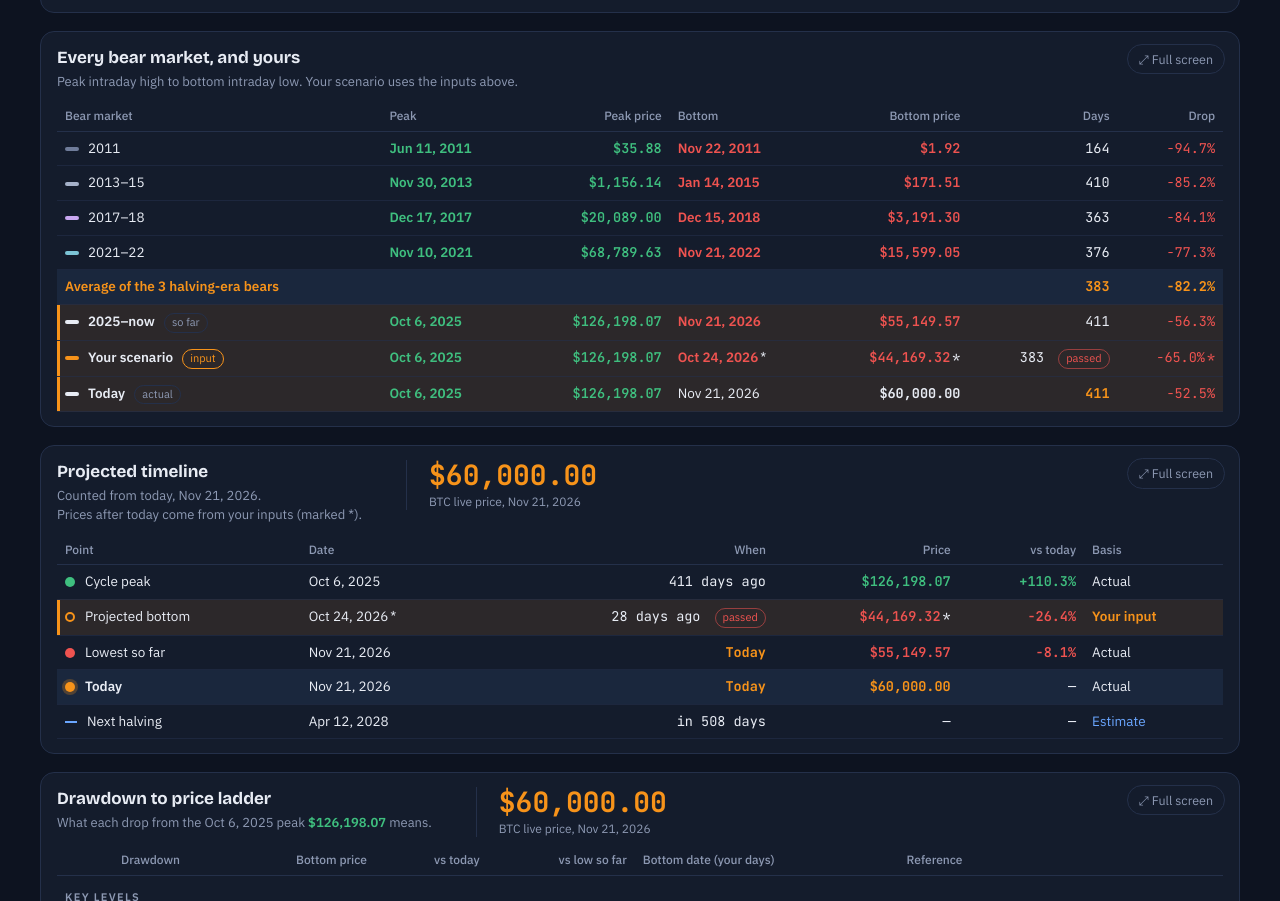
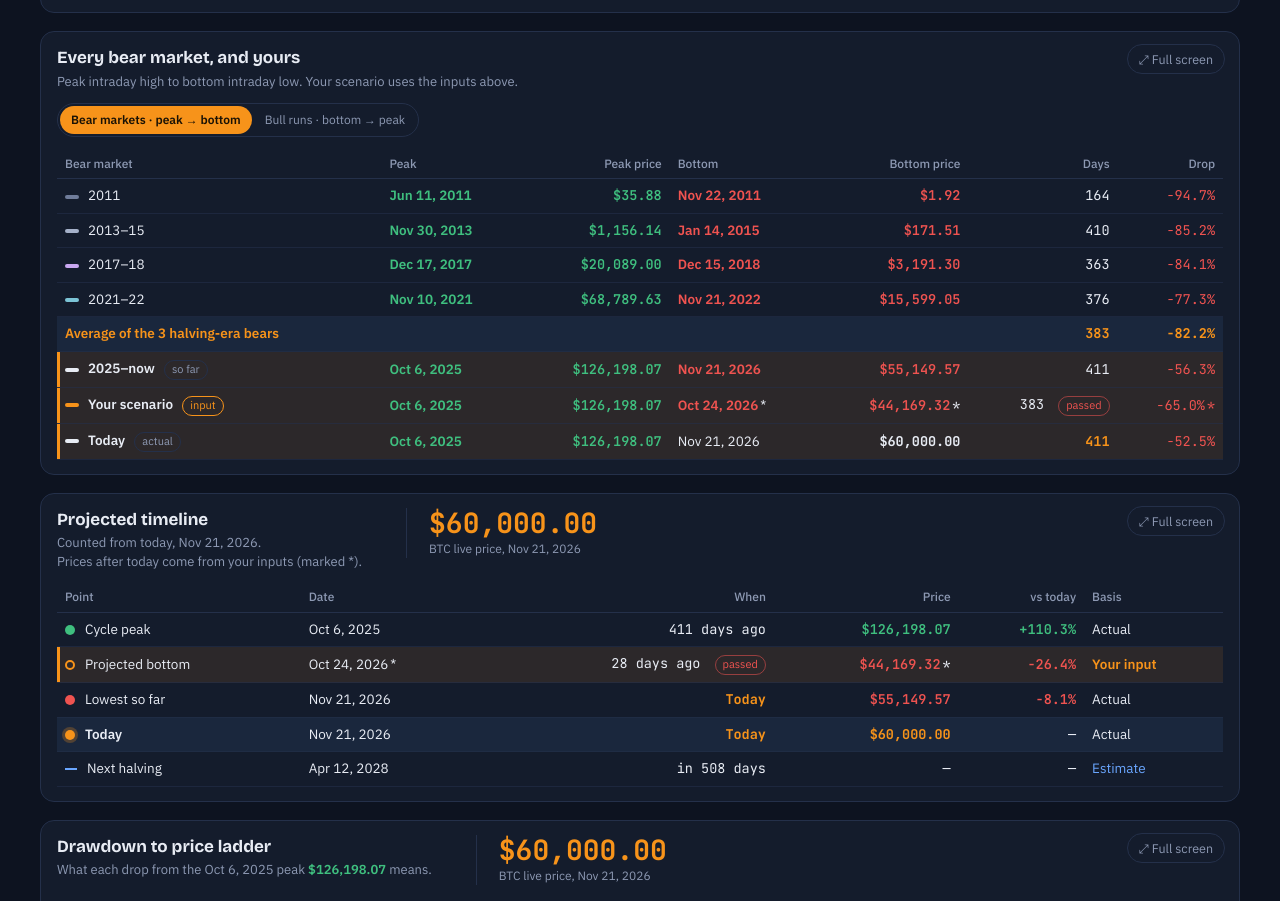
Before and after one commit to Evergreen-Digital-Labs/BTC, a plain HTML site: page index.html in a window 1280 px wide. Shown: the part 1891-2792 px from the top of the page. Drawn offline with nearby package versions, Linux system fonts and the light colour scheme.

Commit message:
Add 'Bull runs · bottom → peak' view to the bear-market table
Co-Authored-By: Claude Opus 5.5 <noreply@anthropic.com>
Claude-Session: https://claude.ai/code/session_01J4MFcYBN4kWDQJo1EHcUDy

```diff
--- a/index.html
+++ b/index.html
@@ -97,6 +97,8 @@ tr.lnow td:first-child{box-shadow:inset 3px 0 0 rgba(106,166,255,.6)}
 tr.nowa td:first-child{box-shadow:inset 3px 0 0 var(--halving)}
 .pill.pastp{color:var(--bear);border-color:rgba(239,83,80,.55);font-family:var(--body)}
 .ast{margin-left:2px}
+.tview{margin:2px 0 12px}
+.tview button{font-size:12px}
 .tsw{display:inline-block;width:14px;height:4px;border-radius:2px;margin-right:9px;vertical-align:middle}
 #tBears tr[data-cmp]{cursor:pointer}
 #tBears tr td{transition:background .18s ease,opacity .18s ease}
@@ -479,9 +481,10 @@ footer b{color:var(--text);font-weight:600}
 
   <section class="tables">
     <div class="card tcard">
-      <h3>Every bear market, and yours</h3>
-      <p>Peak intraday high to bottom intraday low. Your scenario uses the inputs above.</p>
-      <div class="tscroll"><table id="tBears"></table></div>
+      <h3 id="tBearsTitle">Every bear market, and yours</h3>
+      <p id="tBearsSub">Peak intraday high to bottom intraday low. Your scenario uses the inputs above.</p>
+      <div class="tviewwrap"><div class="seg tview" role="group" aria-label="Table view"><button type="button" data-tv="bear" aria-pressed="true">Bear markets · peak → bottom</button><button type="button" data-tv="bull" aria-pressed="false">Bull runs · bottom → peak</button></div></div>
+      <div class="tscroll"><table id="tBears"></table><table id="tRally" class="hovt" hidden></table></div>
     </div>
     <div class="card tcard">
       <div class="tchead">
@@ -1081,6 +1084,20 @@ const DATA = {"weekly":[[2010.5421,0.08],[2010.5613,0.07],[2010.5804,0.06],[2010
     h += `<tr class="you" data-cmp="now"><td><i class="tsw" style="background:var(--btc)"></i><b>Your scenario</b> <span class="pill btc">input</span></td><td>${G(fmtD(PEAK.ms))}</td><td class="n">${G(usd(PEAK.p))}</td><td>${Rd(fmtD(s.bMs))}<span class="ast">*</span></td><td class="n">${Rd(usd(s.bP))}<span class="ast">*</span></td><td class="n">${S.days}${S.days < nowDays ? ' <span class="pill pastp">passed</span>' : ''}</td><td class="n neg">−${S.dd.toFixed(1)}%<span class="ast">*</span></td></tr>`;
     h += `<tr class="you" data-cmp="now"><td><i class="tsw" style="background:var(--text)"></i><b>Today</b> <span class="pill">actual</span></td><td>${G(fmtD(PEAK.ms))}</td><td class="n">${G(usd(PEAK.p))}</td><td>${fmtD(TODAY.ms)}</td><td class="n"><b>${usd(TODAY.p)}</b></td><td class="n">${O(nowDays)}</td><td class="n neg">−${((1-TODAY.p/PEAK.p)*100).toFixed(1)}%</td></tr>`;
     $('tBears').innerHTML = h;
+    // bull runs: each cycle bottom (intraday low) to the next cycle peak (intraday high)
+    const RALLY = [['2011', '2011-11-22', 1.9163, '2013-11-30', 1156.14], ['2013–15', '2015-01-14', 171.51, '2017-12-17', 20089.00],
+                   ['2017–18', '2018-12-15', 3191.30, '2021-11-10', 68789.63], ['2021–22', '2022-11-21', 15599.05, '2025-10-06', 126198.07]];
+    const mx = v => (v >= 100 ? nf(Math.round(v)) : v.toFixed(1)) + '×';
+    const rDays = RALLY.map(r => diffDays(U(r[1]), U(r[3])));
+    const avgR = Math.round((rDays[1] + rDays[2] + rDays[3])/3);
+    let hr = '<tr><th>Bear market</th><th>Bottom</th><th class="n">Bottom price</th><th>Top</th><th class="n">Top price</th><th class="n">Total days</th><th class="n">Return multiple</th></tr>';
+    RALLY.forEach((r, i) => { hr += `<tr><td>${sw(r[0])}${r[0]}</td><td>${Rd(fmtD(U(r[1])))}</td><td class="n">${Rd(usd(r[2]))}</td><td>${G(fmtD(U(r[3])))}</td><td class="n">${G(usd(r[4]))}</td><td class="n">${nf(rDays[i])}</td><td class="n"><b>${mx(r[4]/r[2])}</b></td></tr>`; });
+    hr += `<tr class="now"><td>${O('Average of the last 3 bull runs')}</td><td></td><td></td><td></td><td></td><td class="n">${O(nf(avgR))}</td><td class="n" style="color:var(--muted)">shrinks every cycle</td></tr>`;
+    const sinceLow = diffDays(LOW.ms, TODAY.ms);
+    hr += `<tr class="you"><td>${sw('now')}<b>2025–now</b> <span class="pill">so far</span></td><td>${Rd(fmtD(LOW.ms))}</td><td class="n">${Rd(usd(LOW.p))}</td><td style="color:var(--muted)">?</td><td class="n" style="color:var(--muted)">?</td><td class="n">${sinceLow === 0 ? 'low is today' : nf(sinceLow) + ' so far'}</td><td class="n">${(TODAY.p/LOW.p).toFixed(2)}× so far</td></tr>`;
+    const pjDays = diffDays(LOW.ms, s.pkMs);
+    hr += `<tr class="you"><td><i class="tsw" style="background:var(--btc)"></i><b>Your projection</b> <span class="pill btc">input</span></td><td>${Rd(fmtD(LOW.ms))}</td><td class="n">${Rd(usd(LOW.p))}</td><td>${G(fmtD(s.pkMs))}<span class="ast">*</span></td><td class="n">${G(usd0(LOW.p*S.mult))}<span class="ast">*</span></td><td class="n">${nf(pjDays)}<span class="ast">*</span></td><td class="n">${S.mult}×<span class="ast">*</span></td></tr>`;
+    $('tRally').innerHTML = hr;
     // timeline
     $('tlPrice').textContent = usd(TODAY.p);
     $('ldPrice').textContent = usd(TODAY.p); $('ldDate').textContent = (TODAY.live ? 'BTC live price, ' : 'BTC close, ') + fmtD(TODAY.ms);
@@ -1469,6 +1486,16 @@ const DATA = {"weekly":[[2010.5421,0.08],[2010.5613,0.07],[2010.5804,0.06],[2010
     }
   }
   fsBtn.addEventListener('click', toggleFull);
+  // bear / bull view toggle on the first table
+  let tView = 'bear';
+  document.querySelectorAll('.tview button').forEach(b => b.addEventListener('click', () => {
+    tView = b.dataset.tv;
+    document.querySelectorAll('.tview button').forEach(x => x.setAttribute('aria-pressed', String(x === b)));
+    const bull = tView === 'bull';
+    $('tBears').hidden = bull; $('tRally').hidden = !bull;
+    $('tBearsTitle').textContent = bull ? 'Every bull run, bottom to peak' : 'Every bear market, and yours';
+    $('tBearsSub').textContent = bull ? 'Cycle bottom (intraday low) to the next cycle peak (intraday high). Return multiple = top ÷ bottom. Your projection starts from the low so far and uses your next-peak inputs above.' : 'Peak intraday high to bottom intraday low. Your scenario uses the inputs above.';
+  }));
   // full screen for each table card
   let tMax = null;
   function setTMax(card){
```
